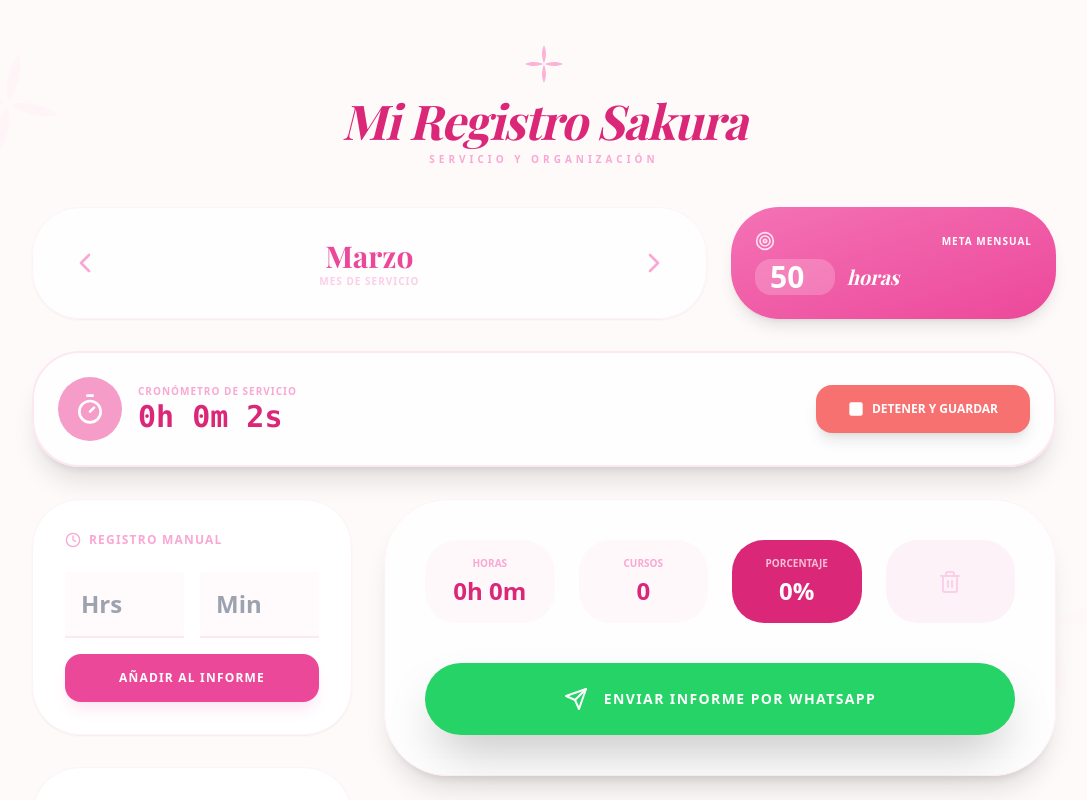
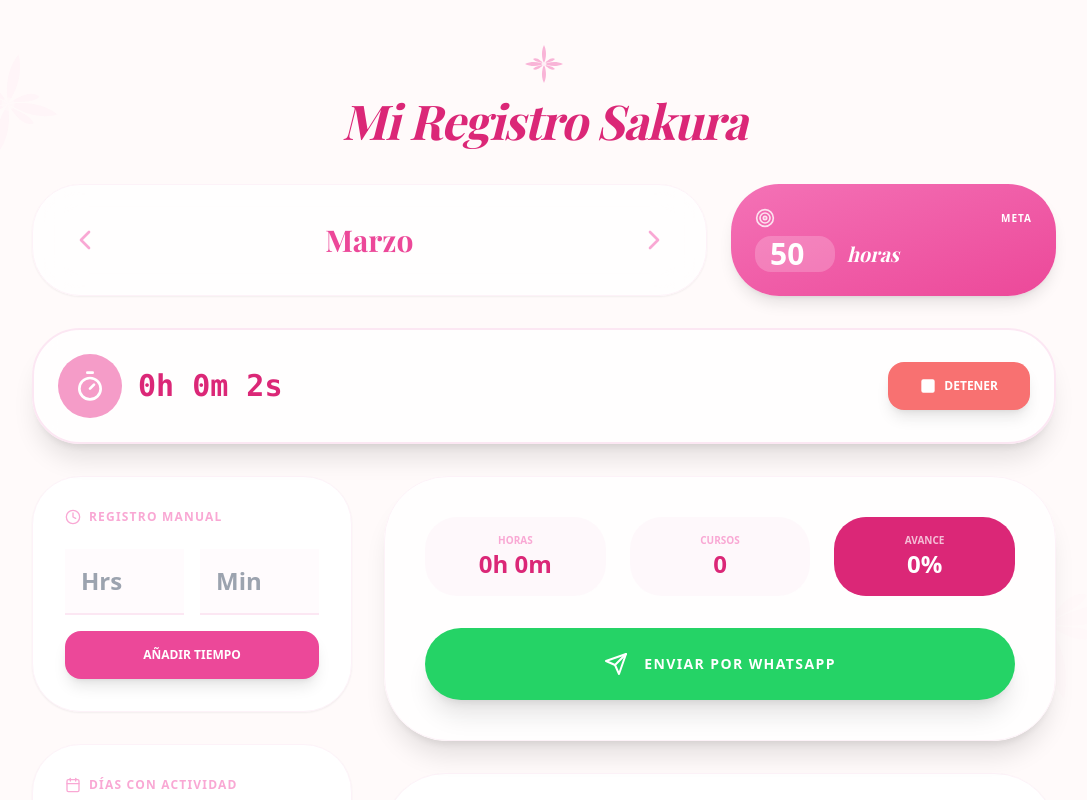
Before and after one commit to otmarycarolina-ship-it/mi-registro-sakura, a React (Create React App) app: page / in a window 1280 px wide. Both pictures are taken after a click on the button "INICIAR". Shown: the top 800 px of the page, without its empty margins (96-1183 px from the left). Built offline with nearby package versions, Linux system fonts and the light colour scheme; a web font is replaced by a local one.

Commit message:
Update App.js

```diff
--- a/src/App.js
+++ b/src/App.js
@@ -1,7 +1,7 @@
 import React, { useState, useEffect, useRef } from 'react';
 import {
   Calendar as CalendarIcon, Clock, BookOpen, Trash2, Edit3, Target,
-  Timer, ChevronRight, ChevronLeft, UserPlus, Send, X, StickyNote, Play, Square, Bell
+  Timer, ChevronRight, ChevronLeft, UserPlus, Send, X, Play, Square
 } from 'lucide-react';
 
 const App = () => {
@@ -43,7 +43,6 @@ const App = () => {
 
     if (hrsTranscurridas > 0 || minsTranscurridos > 0) {
       registrarActividadManual(hrsTranscurridas, minsTranscurridos);
-      alert(`¡Sesión terminada! Se han añadido ${hrsTranscurridas}h y ${minsTranscurridos}m a tu informe.`);
     }
     setCronometroActivo(false);
     setSegundos(0);
@@ -93,7 +92,6 @@ const App = () => {
   const registrarActividadManual = (hManual, mManual) => {
     let h = hManual !== undefined ? hManual : (parseInt(nuevaHora) || 0);
     let m = mManual !== undefined ? mManual : (parseInt(nuevoMinuto) || 0);
-
     const hoy = new Date().getDate();
     const esMesReal = new Date().getMonth() === mesIndice;
     const diaARegistrar = esMesReal ? hoy : 1;
@@ -101,12 +99,7 @@ const App = () => {
     if (h > 0 || m > 0) {
       const historialActualizado = { ...currentData.historial };
       const tiempoPrevio = historialActualizado[diaARegistrar] || { h: 0, m: 0 };
-
-      historialActualizado[diaARegistrar] = {
-        h: tiempoPrevio.h + h,
-        m: tiempoPrevio.m + m
-      };
-
+      historialActualizado[diaARegistrar] = { h: tiempoPrevio.h + h, m: tiempoPrevio.m + m };
       updateCurrentMonth({ historial: historialActualizado });
       setNuevaHora('');
       setNuevoMinuto('');
@@ -121,18 +114,22 @@ const App = () => {
 
   const enviarWhatsApp = () => {
     const mensaje = `🌸 *Mi informe* 🌸\n\n⏱️ *Horas:* ${horasTotales}h ${minutosTotales}m\n📖 *Cursos Bíblicos:* ${currentData.estudiantes.length}\n\n_Enviado desde mi Registro Sakura_ 🌸`;
-    const url = `whatsapp://send?text=${encodeURIComponent(mensaje)}`;
-    window.location.href = url;
+    window.location.href = `whatsapp://send?text=${encodeURIComponent(mensaje)}`;
   };
 
   const porcentaje = Math.min(100, (totalMinutos / (currentData.meta * 60)) * 100);
 
+  // --- ICONO FLORAL ORIGINAL RECUPERADO ---
   const SakuraIcon = ({ className }) => (
     <svg viewBox="0 0 24 24" fill="currentColor" className={className} xmlns="http://www.w3.org/2000/svg">
       <path d="M12 12c.5-1.5 2-5.5 0-9.5-2 4-.5 8 0 9.5z" />
       <path d="M12 12c1.5-.5 5.5-2 9.5 0-4 2-8 .5-9.5 0z" />
       <path d="M12 12c-.5 1.5-2 5.5 0 9.5 2-4 .5-8 0-9.5z" />
       <path d="M12 12c-1.5.5-5.5 2-9.5 0 4-2 8-.5 9.5 0z" />
+      <path d="M12 12c1-1.2 3.8-3.8 5.5-2.5-1.3 1.7-4.3 1.5-5.5 2.5z" />
+      <path d="M12 12c1 1.2 3.8 3.8 5.5 2.5-1.3-1.7-4.3-1.5-5.5-2.5z" />
+      <path d="M12 12c-1 1.2-3.8 3.8-5.5 2.5 1.3-1.7 4.3-1.5 5.5-2.5z" />
+      <path d="M12 12c-1-1.2-3.8-3.8-5.5-2.5 1.3 1.7 4.3 1.5 5.5 2.5z" />
       <circle cx="12" cy="12" r="1.2" className="fill-white opacity-60" />
     </svg>
   );
@@ -148,21 +145,19 @@ const App = () => {
         <header className="text-center mb-10">
           <div className="flex justify-center mb-2"><SakuraIcon className="w-12 h-12 text-pink-400 animate-pulse" /></div>
           <h1 className="text-5xl font-serif font-bold text-pink-600 tracking-tight italic">Mi Registro Sakura</h1>
-          <p className="text-pink-300 font-bold uppercase tracking-[0.4em] text-[10px] mt-2">Servicio y Organización</p>
         </header>
 
+        {/* CONTROLES SUPERIORES */}
         <div className="grid grid-cols-1 lg:grid-cols-3 gap-6 mb-8">
           <div className="lg:col-span-2 bg-white/70 backdrop-blur-xl p-6 rounded-[3rem] shadow-sm border border-pink-50 flex items-center justify-between">
             <button onClick={() => setMesIndice((mesIndice - 1 + 12) % 12)} className="p-3 text-pink-300"><ChevronLeft size={32} /></button>
             <div className="text-center">
               <h2 className="text-3xl font-serif font-bold text-pink-500">{mesActualKey}</h2>
-              <p className="text-[10px] font-black text-pink-200 tracking-widest uppercase">Mes de Servicio</p>
             </div>
             <button onClick={() => setMesIndice((mesIndice + 1) % 12)} className="p-3 text-pink-300"><ChevronRight size={32} /></button>
           </div>
-
           <div className="bg-gradient-to-br from-pink-400 to-pink-500 p-6 rounded-[3rem] shadow-lg text-white flex flex-col justify-center">
-            <div className="flex justify-between items-center mb-2"><Target size={20} className="opacity-80" /><span className="text-[10px] font-black uppercase tracking-widest">Meta Mensual</span></div>
+            <div className="flex justify-between items-center mb-2"><Target size={20} className="opacity-80" /><span className="text-[10px] font-black uppercase tracking-widest">Meta</span></div>
             <div className="flex items-center gap-3">
               <input type="number" value={currentData.meta} onChange={(e) => updateCurrentMonth({ meta: Number(e.target.value) })} className="bg-white/20 w-20 text-3xl font-black rounded-2xl text-center focus:outline-none"/>
               <span className="text-xl font-serif italic">horas</span>
@@ -173,28 +168,24 @@ const App = () => {
         {/* CRONÓMETRO */}
         <section className="mb-8 bg-white/80 backdrop-blur-md p-6 rounded-[3rem] shadow-xl border-2 border-pink-100 flex flex-col md:flex-row items-center justify-between gap-6">
           <div className="flex items-center gap-4">
-            <div className={`p-4 rounded-full ${cronometroActivo ? 'bg-pink-500 animate-pulse' : 'bg-pink-100'} text-white transition-all`}>
+            <div className={`p-4 rounded-full ${cronometroActivo ? 'bg-pink-500 animate-pulse' : 'bg-pink-100'} text-white`}>
               <Timer size={32} className={cronometroActivo ? 'text-white' : 'text-pink-400'} />
             </div>
             <div>
-              <p className="text-[10px] font-black text-pink-300 uppercase tracking-widest">Cronómetro de Servicio</p>
               <p className="text-3xl font-black text-pink-600 font-mono">{formatTiempo(segundos)}</p>
             </div>
           </div>
           <div className="flex gap-3">
             {!cronometroActivo ? (
-              <button onClick={() => setCronometroActivo(true)} className="flex items-center gap-2 bg-pink-500 text-white px-8 py-4 rounded-2xl font-black uppercase text-xs shadow-lg hover:bg-pink-600 transition-all">
-                <Play size={16} fill="white" /> Iniciar
-              </button>
+              <button onClick={() => setCronometroActivo(true)} className="bg-pink-500 text-white px-8 py-4 rounded-2xl font-black uppercase text-xs shadow-lg flex items-center gap-2"><Play size={16} fill="white" /> Iniciar</button>
             ) : (
-              <button onClick={detenerYGuardarCronometro} className="flex items-center gap-2 bg-red-400 text-white px-8 py-4 rounded-2xl font-black uppercase text-xs shadow-lg hover:bg-red-500 transition-all">
-                <Square size={16} fill="white" /> Detener y Guardar
-              </button>
+              <button onClick={detenerYGuardarCronometro} className="bg-red-400 text-white px-8 py-4 rounded-2xl font-black uppercase text-xs shadow-lg flex items-center gap-2"><Square size={16} fill="white" /> Detener</button>
             )}
           </div>
         </section>
 
         <div className="grid grid-cols-1 lg:grid-cols-12 gap-8">
+          {/* REGISTRO MANUAL Y CALENDARIO */}
           <div className="lg:col-span-4 space-y-8">
             <section className="bg-white p-8 rounded-[3rem] shadow-sm border border-pink-50">
               <h3 className="text-xs font-black text-pink-300 uppercase tracking-widest mb-6 flex items-center gap-2"><Clock size={16} /> Registro Manual</h3>
@@ -202,49 +193,44 @@ const App = () => {
                 <input type="number" placeholder="Hrs" className="w-full bg-pink-50/30 border-b-2 border-pink-100 p-4 text-2xl font-black text-pink-600 focus:outline-none" value={nuevaHora} onChange={e => setNuevaHora(e.target.value)}/>
                 <input type="number" placeholder="Min" className="w-full bg-pink-50/30 border-b-2 border-pink-100 p-4 text-2xl font-black text-pink-600 focus:outline-none" value={nuevoMinuto} onChange={e => setNuevoMinuto(e.target.value)}/>
               </div>
-              <button onClick={() => registrarActividadManual()} className="w-full bg-pink-500 text-white py-4 rounded-2xl font-black uppercase tracking-widest text-xs shadow-lg shadow-pink-100 active:scale-95 transition-all">Añadir al Informe</button>
+              <button onClick={() => registrarActividadManual()} className="w-full bg-pink-500 text-white py-4 rounded-2xl font-black uppercase text-xs shadow-lg">Añadir Tiempo</button>
             </section>
-
             <section className="bg-white p-8 rounded-[3rem] shadow-sm border border-pink-50">
-              <h3 className="text-xs font-black text-pink-300 uppercase tracking-widest mb-6 flex items-center gap-2"><CalendarIcon size={16} /> Actividad en {mesActualKey}</h3>
+              <h3 className="text-xs font-black text-pink-300 uppercase tracking-widest mb-6 flex items-center gap-2"><CalendarIcon size={16} /> Días con Actividad</h3>
               <div className="grid grid-cols-7 gap-2">
                 {[...Array(totalDiasMes)].map((_, i) => {
                   const dia = i + 1;
                   const tieneActividad = currentData.historial && currentData.historial[dia];
                   return (
-                    <button key={dia} onClick={() => tieneActividad && window.confirm(`¿Borrar actividad del día ${dia}?`) && eliminarDia(dia)}
-                      className={`aspect-square rounded-full text-[10px] font-bold transition-all ${tieneActividad ? 'bg-pink-400 text-white shadow-md shadow-pink-100' : 'bg-pink-50 text-pink-200 hover:bg-pink-100'}`}
-                    >
-                      {dia}
-                    </button>
+                    <button key={dia} onClick={() => tieneActividad && window.confirm(`¿Borrar día ${dia}?`) && eliminarDia(dia)}
+                      className={`aspect-square rounded-full text-[10px] font-bold ${tieneActividad ? 'bg-pink-400 text-white' : 'bg-pink-50 text-pink-200'}`}>{dia}</button>
                   );
                 })}
               </div>
             </section>
           </div>
 
+          {/* INFORME Y ESTUDIANTES */}
           <div className="lg:col-span-8 space-y-8">
-            <section className="bg-white/80 backdrop-blur-md p-10 rounded-[4rem] shadow-xl border border-pink-50 text-center">
-              <div className="grid grid-cols-2 md:grid-cols-4 gap-6 mb-10 text-center">
-                <div className="p-4 bg-pink-50/50 rounded-[2rem]"><p className="text-[10px] font-black text-pink-300 uppercase mb-1">Horas</p><p className="text-2xl font-black text-pink-600">{horasTotales}h {minutosTotales}m</p></div>
-                <div className="p-4 bg-pink-50/50 rounded-[2rem]"><p className="text-[10px] font-black text-pink-300 uppercase mb-1">Cursos</p><p className="text-2xl font-black text-pink-600">{currentData.estudiantes.length}</p></div>
-                <div className="p-4 bg-pink-600 rounded-[2rem] text-white"><p className="text-[10px] font-black opacity-70 uppercase mb-1 font-bold">Porcentaje</p><p className="text-2xl font-black">{porcentaje.toFixed(0)}%</p></div>
-                <button onClick={() => {if(window.confirm("¿Borrar informe completo del mes?")) updateCurrentMonth({historial:{}, estudiantes:[]})}} className="p-4 bg-pink-50 text-pink-200 rounded-[2rem] flex items-center justify-center hover:text-pink-400 transition-colors"><Trash2 size={24} /></button>
+            <section className="bg-white/80 backdrop-blur-md p-10 rounded-[4rem] shadow-xl border border-pink-50">
+              <div className="grid grid-cols-2 md:grid-cols-3 gap-6 mb-8 text-center">
+                <div className="p-4 bg-pink-50/50 rounded-[2rem]"><p className="text-[10px] font-black text-pink-300 uppercase">Horas</p><p className="text-2xl font-black text-pink-600">{horasTotales}h {minutosTotales}m</p></div>
+                <div className="p-4 bg-pink-50/50 rounded-[2rem]"><p className="text-[10px] font-black text-pink-300 uppercase">Cursos</p><p className="text-2xl font-black text-pink-600">{currentData.estudiantes.length}</p></div>
+                <div className="p-4 bg-pink-600 rounded-[2rem] text-white"><p className="text-[10px] font-black opacity-70 uppercase font-bold">Avance</p><p className="text-2xl font-black">{porcentaje.toFixed(0)}%</p></div>
               </div>
-              <button onClick={enviarWhatsApp} className="w-full bg-[#25D366] text-white py-6 rounded-[2.5rem] font-black uppercase tracking-widest text-sm shadow-2xl active:scale-95 transition-all flex items-center justify-center gap-4"><Send size={24} /> ENVIAR INFORME POR WHATSAPP</button>
+              <button onClick={enviarWhatsApp} className="w-full bg-[#25D366] text-white py-6 rounded-[2.5rem] font-black uppercase tracking-widest text-sm shadow-xl flex items-center justify-center gap-4"><Send size={24} /> ENVIAR POR WHATSAPP</button>
             </section>
-
             <section className="bg-white p-8 rounded-[4rem] shadow-sm border border-pink-50">
               <div className="flex justify-between items-center mb-6">
-                <h3 className="text-xs font-black text-pink-300 uppercase tracking-widest flex items-center gap-2"><BookOpen size={16} /> Cursos Bíblicos</h3>
-                <button onClick={() => {setFormEstudiante({nombre:'', fecha:'', leccion:'', notas:'', horaVisita: ''}); setShowEditModal('nuevo')}} className="bg-pink-100 text-pink-500 px-4 py-2 rounded-full text-xs font-bold hover:bg-pink-200 flex items-center gap-2 transition-all"><UserPlus size={14} /> Añadir</button>
+                <h3 className="text-xs font-black text-pink-300 uppercase tracking-widest flex items-center gap-2"><BookOpen size={16} /> Mis Estudiantes</h3>
+                <button onClick={() => {setFormEstudiante({nombre:'', fecha:'', leccion:'', notas:'', horaVisita: ''}); setShowEditModal('nuevo')}} className="bg-pink-100 text-pink-500 px-4 py-2 rounded-full text-xs font-bold flex items-center gap-2"><UserPlus size={14} /> Nuevo</button>
               </div>
               <div className="grid grid-cols-1 md:grid-cols-2 gap-4">
                 {currentData.estudiantes.map(est => (
-                  <div key={est.id} onClick={() => {setFormEstudiante(est); setShowEditModal(est.id)}} className="p-5 bg-pink-50/30 rounded-3xl border border-transparent flex justify-between items-center cursor-pointer hover:border-pink-200 transition-all">
+                  <div key={est.id} onClick={() => {setFormEstudiante(est); setShowEditModal(est.id)}} className="p-5 bg-pink-50/30 rounded-3xl border border-pink-100 flex justify-between items-center cursor-pointer hover:bg-pink-50">
                     <div>
                       <p className="font-bold text-pink-700 text-sm">{est.nombre}</p>
-                      <p className="text-[10px] font-bold text-pink-400 uppercase tracking-widest flex items-center gap-1">
+                      <p className="text-[10px] font-bold text-pink-400 uppercase flex items-center gap-1">
                         {est.fecha} • {est.leccion} {est.horaVisita && <span className="bg-pink-200 text-pink-600 px-2 py-0.5 rounded-full ml-2 flex items-center gap-1"><Clock size={10} /> {est.horaVisita}</span>}
                       </p>
                     </div>
@@ -257,37 +243,39 @@ const App = () => {
         </div>
       </div>
 
-      {/* Modal Estudiante */}
+      {/* MODAL ESTUDIANTE */}
       {showEditModal && (
-        <div className="fixed inset-0 z-[100] bg-pink-900/20 backdrop-blur-sm flex items-center justify-center p-6">
-          <div className="bg-white w-full max-w-md rounded-[3rem] p-8 shadow-2xl border border-pink-100">
+        <div className="fixed inset-0 z-[100] bg-pink-900/40 backdrop-blur-md flex items-center justify-center p-6">
+          <div className="bg-white w-full max-w-md rounded-[3rem] p-8 shadow-2xl border border-pink-100 overflow-hidden">
             <div className="flex justify-between items-center mb-6">
               <h4 className="text-xl font-serif font-bold text-pink-600">{showEditModal === 'nuevo' ? 'Nuevo Estudiante' : 'Editar Estudiante'}</h4>
-              <button onClick={() => setShowEditModal(null)} className="text-pink-200 hover:text-pink-400"><X /></button>
+              <button onClick={() => setShowEditModal(null)} className="text-pink-200"><X /></button>
             </div>
+
             <div className="space-y-4">
               <input type="text" placeholder="Nombre Estudiante" className="w-full bg-pink-50 border border-pink-100 rounded-2xl p-4 text-sm focus:outline-none" value={formEstudiante.nombre} onChange={e => setFormEstudiante({...formEstudiante, nombre: e.target.value})}/>
-              <div className="grid grid-cols-2 gap-2">
-                <input type="text" placeholder="Fecha (Ej: 24/03)" className="w-full bg-pink-50 border border-pink-100 rounded-2xl p-4 text-sm focus:outline-none" value={formEstudiante.fecha} onChange={e => setFormEstudiante({...formEstudiante, fecha: e.target.value})}/>
+              <div className="grid grid-cols-2 gap-3">
+                <input type="text" placeholder="Fecha (24/03)" className="w-full bg-pink-50 border border-pink-100 rounded-2xl p-4 text-sm focus:outline-none" value={formEstudiante.fecha} onChange={e => setFormEstudiante({...formEstudiante, fecha: e.target.value})}/>
                 <input type="text" placeholder="Folleto / Cap" className="w-full bg-pink-50 border border-pink-100 rounded-2xl p-4 text-sm focus:outline-none" value={formEstudiante.leccion} onChange={e => setFormEstudiante({...formEstudiante, leccion: e.target.value})}/>
               </div>
 
-              <div className="relative">
-                <p className="text-[10px] font-black text-pink-300 uppercase mb-2 ml-1">Hora de la Visita</p>
-                <div className="flex items-center gap-2 bg-pink-50 border border-pink-100 rounded-2xl p-4">
-                  <Clock size={16} className="text-pink-300" />
-                  <input type="time" className="bg-transparent w-full text-sm focus:outline-none text-pink-600 font-bold" value={formEstudiante.horaVisita} onChange={e => setFormEstudiante({...formEstudiante, horaVisita: e.target.value})}/>
+              {/* SELECTOR DE HORA (NATIVO PARA EVITAR CORTES DE BOTONES) */}
+              <div className="bg-pink-50 border border-pink-100 rounded-2xl p-4">
+                <p className="text-[10px] font-black text-pink-300 uppercase mb-2">Hora de visita</p>
+                <div className="flex items-center gap-2 flex-1 relative">
+                  <Clock size={18} className="text-pink-400" />
+                  <input type="time" className="bg-transparent text-pink-600 font-bold text-lg focus:outline-none w-full" value={formEstudiante.horaVisita} onChange={e => setFormEstudiante({...formEstudiante, horaVisita: e.target.value})}/>
                 </div>
               </div>
 
-              <textarea placeholder="Notas del estudiante..." rows="3" className="w-full bg-pink-50 border border-pink-100 rounded-2xl p-4 text-sm focus:outline-none resize-none" value={formEstudiante.notas} onChange={e => setFormEstudiante({...formEstudiante, notas: e.target.value})}/>
+              <textarea placeholder="Notas adicionales..." rows="3" className="w-full bg-pink-50 border border-pink-100 rounded-2xl p-4 text-sm focus:outline-none resize-none" value={formEstudiante.notas} onChange={e => setFormEstudiante({...formEstudiante, notas: e.target.value})}/>
               <button onClick={() => {
                 if(formEstudiante.nombre) {
                   const nuevos = showEditModal === 'nuevo' ? [...currentData.estudiantes, { ...formEstudiante, id: Date.now() }] : currentData.estudiantes.map(e => e.id === showEditModal ? formEstudiante : e);
                   updateCurrentMonth({ estudiantes: nuevos });
                   setShowEditModal(null);
                 }
-              }} className="w-full bg-pink-500 text-white py-4 rounded-2xl font-bold uppercase tracking-widest text-xs">Guardar</button>
+              }} className="w-full bg-pink-500 text-white py-5 rounded-2xl font-black uppercase text-xs shadow-lg mt-2">Guardar Estudiante</button>
             </div>
           </div>
         </div>
@@ -296,6 +284,10 @@ const App = () => {
       <style>{`
         @import url('https://fonts.googleapis.com/css2?family=Playfair+Display:ital,wght@0,700;1,700&display=swap');
         .font-serif { font-family: 'Playfair Display', serif; }
+        ::-webkit-calendar-picker-indicator {
+          filter: invert(48%) sepia(13%) saturate(3207%) hue-rotate(300deg) brightness(95%) contrast(80%);
+          cursor: pointer;
+        }
       `}</style>
     </div>
   );
```
